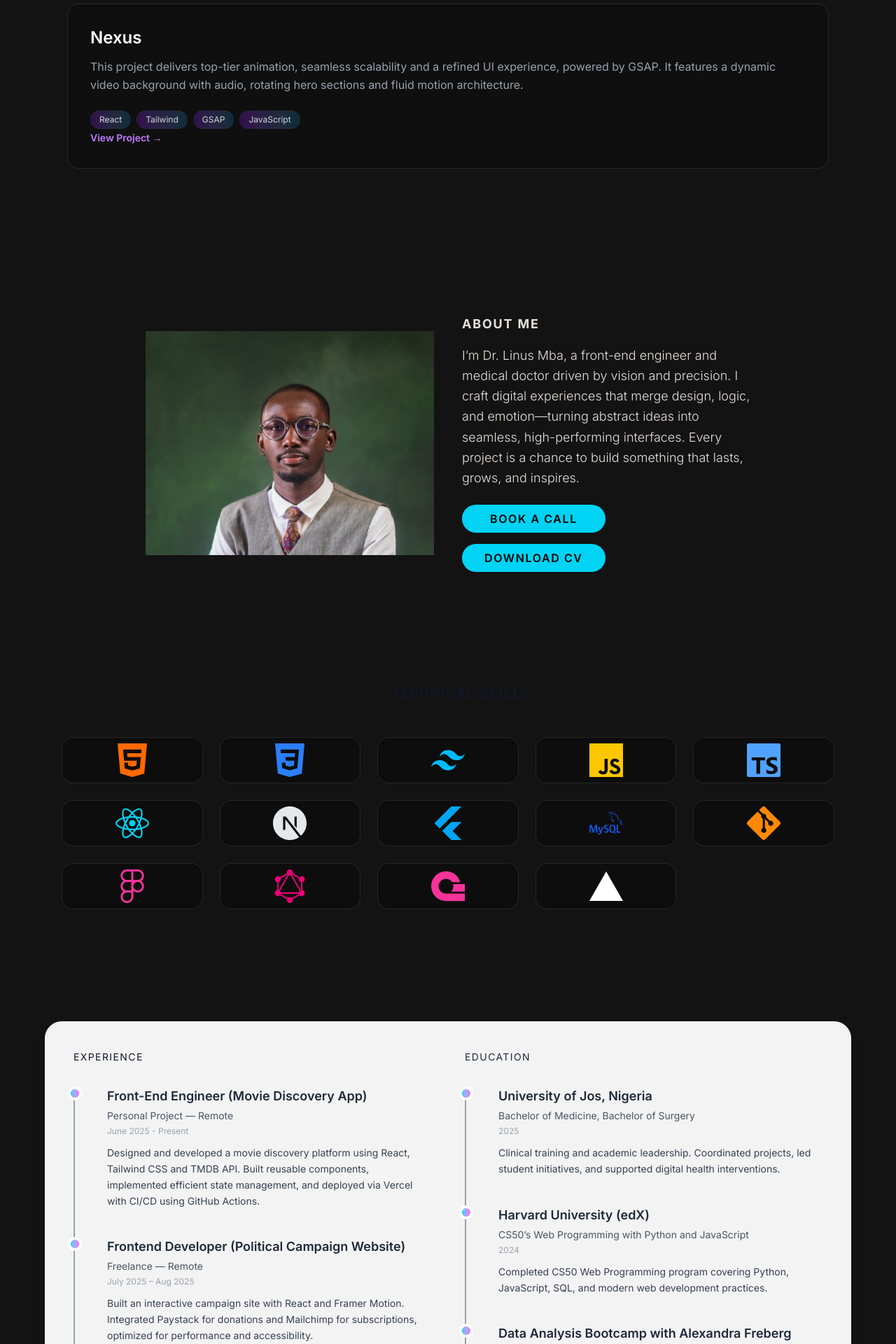
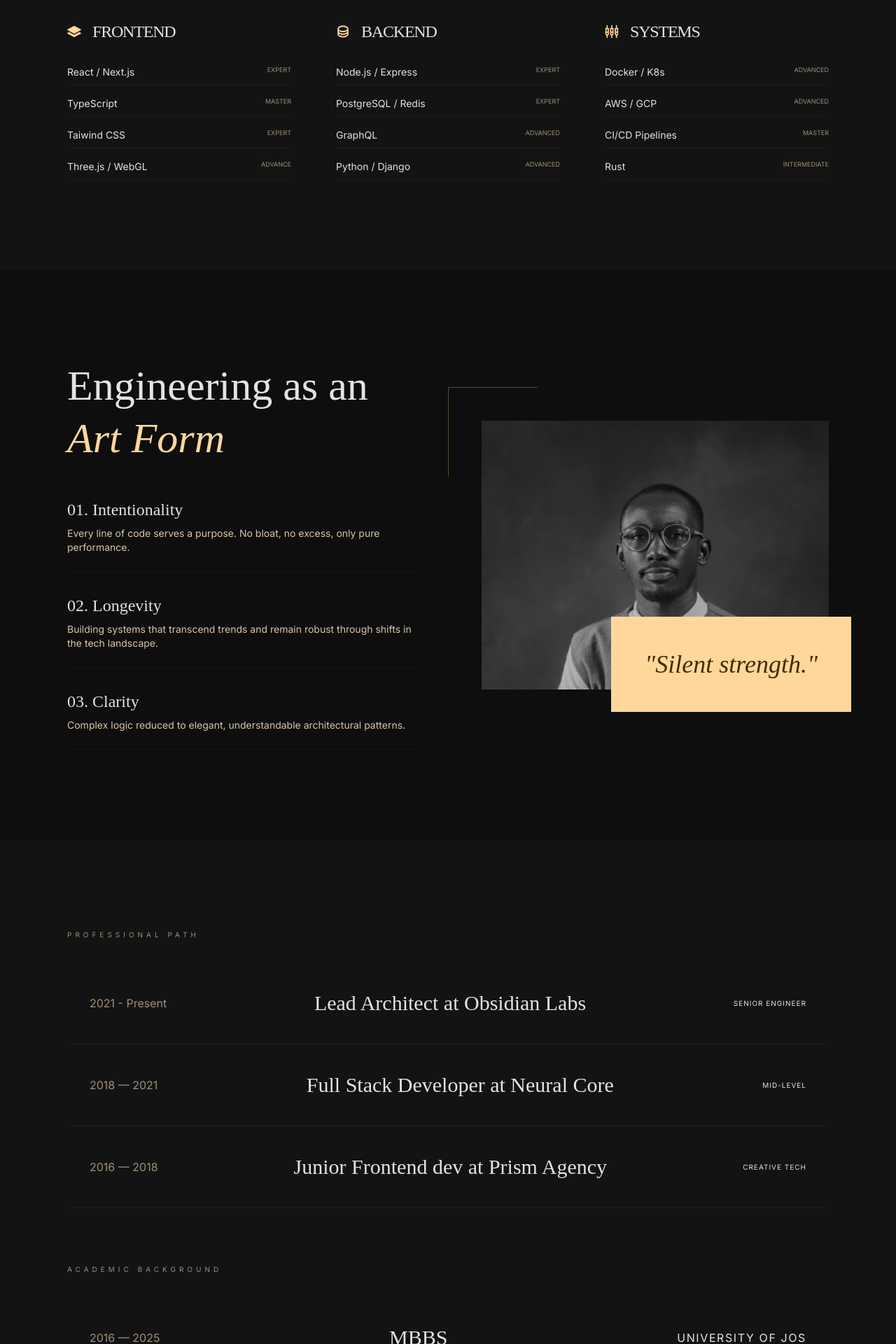
Before and after one commit to Godwinlinus/oriansportfolio.com, a React (Vite) app: page / in a window 1280 px wide. Shown: the part 3420-5340 px from the top of the page at 70% size. Built offline with nearby package versions, Linux system fonts and the light colour scheme; a web font is replaced by a local one.

Commit message:
feat: overhaul layout and enhance styling across multiple components

```diff
--- a/src/App.jsx
+++ b/src/App.jsx
@@ -4,7 +4,7 @@ import { useEffect } from "react";
 import Navbar from "./components/Navbar";
 import Hero from "./components/Hero";
 import About from "./components/About";
-import Resume from "./components/Resume";
+// import Resume from "./components/Resume";
 import Contact from "./components/Contact";
 import Footer from "./components/Footer";
 import Experience from "./components/Experience";
@@ -23,11 +23,14 @@ export default function App() {
           <Hero />
         </section>
         <FeaturedPorjects />
+        <TechnicalSkills />
         <About />
-        <TechnicalSkills />
         <Experience />
 
-        <Resume />
+
+
+
+        {/* <Resume /> */}
         <Contact />
         <Footer />
       </main>
--- a/src/components/About.jsx
+++ b/src/components/About.jsx
@@ -6,89 +6,56 @@ export default function About() {
   const controls = useAnimation();
 
   // loop through dynamic water-like shape changes
-  useEffect(() => {
-    const animateShape = async () => {
-      while (true) {
-        await controls.start({
-          borderRadius: [
-            "40% 60% 60% 40%",
-            "50% 50% 40% 60%",
-            "60% 40% 50% 50%",
-            "50% 60% 40% 50%",
-            "40% 60% 60% 40%",
-          ],
-          scale: [1, 1.05, 1, 1.05, 1],
-          transition: {
-            duration: 6,
-            ease: "easeInOut",
-            repeat: Infinity,
-          },
-        });
-      }
-    };
-    animateShape();
-  }, [controls]);
 
   return (
     <section
       id="about"
-      className="px-6 md:px-20 py-20 max-w-5xl mx-auto grid md:grid-cols-2 gap-10 items-center"
+      className="py-32 bg-surface-container-lowest border-y border-outline-variant/10"
     >
       {/* Profile Image with Water Border */}
       <motion.div
         initial={{ opacity: 0, scale: 0.9 }}
         animate={{ opacity: 1, scale: 1 }}
         transition={{ delay: 0.5, duration: 1 }}
-        className="relative flex justify-center items-center mt-12 md:mt-0"
+        className="max-w-7xl mx-auto px-12 md:px-24"
       >
         <motion.div
-          animate={controls}
-          className="absolute -inset-3 blur-xl"
+          className="grid grid-cols-1 md:grid-cols-2 gap-24 items-center"
 
-        ></motion.div>
-
-        {/* <motion.div
-          animate={controls}
-          className="absolute -inset-1 rounded-full bg-gradient-to-tr from-cyan-500/30 to-fuchsia-400/30"
-        ></motion.div> */}
-
-        <img
-          src="/profile.jpg"
-          alt="Linus Mba"
-          className="relative"
-        />
-      </motion.div>
-
-      {/* Text Section */}
-      <motion.div
-        initial={{ opacity: 0, x: 50 }}
-        whileInView={{ opacity: 1, x: 0 }}
-        transition={{ duration: 0.6 }}
-        viewport={{ once: true }}
-      >
-        <h2 className="text-lg font-bold mb-4 tracking-widest">ABOUT ME</h2>
-        <p className="text-lg mb-6 font-light leading-relaxed">
-          I’m Dr. Linus Mba, a front-end engineer and medical doctor driven
-          by vision and precision. I craft digital experiences that merge design,
-          logic, and emotion—turning abstract ideas into seamless, high-performing
-          interfaces. Every project is a chance to build something that lasts, grows, and inspires.
-        </p>
-        <div className="flex gap-4 flex-wrap tracking-widest font-semibold">
-          <a
-            href="mailto:linusgodwin2@gmail.com"
-            target="_blank"
-            rel="noopener noreferrer"
-            className="px-10 py-2 bg-cyan-400 hover:bg-fuchsia-400 rounded-full text-black transition-transform duration-300 hover:scale-105"
-          >
-            BOOK A CALL
-          </a>
-          <a
-            href="./resume.pdf"
-            className="px-8 py-2 bg-cyan-400 hover:bg-fuchsia-400 rounded-full text-black transition-transform duration-300 hover:scale-105"
-          >
-            DOWNLOAD CV
-          </a>
-        </div>
+        >
+          <div>
+            <h2 className="font-headline text-4xl md:text-6xl leading-tight mb-12">
+              Engineering as an <span className="italic text-primary">Art Form</span>
+            </h2>
+            <div className="space-y-8">
+              <div className="group border-b border-outline-variant/20 pb-6">
+                <h4 className="font-headline text-2xl mb-2 group-hover:text-primary transition-colors">
+                  01. Intentionality
+                </h4>
+                <p className="font-body text-on-surface-variant text-sm">Every line of code serves a purpose. No bloat, no excess, only pure performance.</p>
+              </div>
+              <div className="group border-b border-outline-variant/20 pb-6">
+                <h4 className="font-headline text-2xl mb-2 group-hover:text-primary transition-colors">02. Longevity</h4>
+                <p className="font-body text-on-surface-variant text-sm">Building systems that transcend trends and remain robust through shifts in the tech landscape.</p>
+              </div>
+              <div className="group border-b border-outline-variant/20 pb-6">
+                <h4 className="font-headline text-2xl mb-2 group-hover:text-primary transition-colors">03. Clarity</h4>
+                <p className="font-body text-on-surface-variant text-sm">Complex logic reduced to elegant, understandable architectural patterns.</p>
+              </div>
+            </div>
+          </div>
+          <div className="relative">
+            <div className="absolute -top-12 -left-12 w-32 h-32 border-t border-l border-primary/30"></div>
+            <img
+              src="/profile.jpg"
+              alt="Linus Mba"
+              className="w-full grayscale brightness-75 hover:brightness-100 transition-all duration-1000"
+            />
+            <div className="absolute -bottom-8 -right-8 p-12 bg-primary text-on-primary">
+              <p className="font-headline text-4xl italic">"Silent strength."</p>
+            </div>
+          </div>
+        </motion.div>
       </motion.div>
     </section>
   );
--- a/src/components/Experience.jsx
+++ b/src/components/Experience.jsx
@@ -1,5 +1,8 @@
 import React from "react";
 import { motion } from "framer-motion";
+import { PiDatabaseBold } from "react-icons/pi";
+import { BsLayersFill } from "react-icons/bs";
+import { MdOutlineSettingsInputComposite } from "react-icons/md";
 
 const educationData = [
   {
@@ -58,74 +61,59 @@ const experienceData = [
 
 const Experience = () => {
   return (
-    <section id="experience" className="px-6 py-20">
+    <section id="experience" className="py-32 px-12 md:px-24 bg-surface border-b border-outline-variant/10">
       {/* Card wrapper */}
       <motion.div
         initial={{ opacity: 0, y: 18 }}
         whileInView={{ opacity: 1, y: 0 }}
         transition={{ duration: 0.6 }}
-        className="max-w-6xl mx-auto bg-white/95 rounded-3xl shadow-xl border border-gray-100 p-6 md:p-10"
+        className="max-w-7xl mx-auto"
       >
-        <div className="grid md:grid-cols-2 gap-12">
-          {/* Experience Column */}
-          <div>
-            <motion.h2
-              initial={{ opacity: 0, y: 12 }}
-              whileInView={{ opacity: 1, y: 0 }}
-              transition={{ duration: 0.6 }}
-              className="text-sm tracking-widest text-gray-900 mb-8"
-            >
-              EXPERIENCE
-            </motion.h2>
-
-            <div className="relative pl-6">
-              {/* vertical line */}
-              <div className="absolute left-0 top-0 bottom-0 w-0.5 bg-gray-400" />
-              {experienceData.map((item, idx) => (
-                <motion.div
-                  key={idx}
-                  initial={{ opacity: 0, y: 20 }}
-                  whileInView={{ opacity: 1, y: 0 }}
-                  transition={{ delay: 0.06 * idx, duration: 0.6 }}
-                  className="mb-10 relative pl-6"
-                >
-                  <span className="absolute -left-7 top-1 w-3 h-3 rounded-full bg-gradient-to-r from-cyan-400 to-fuchsia-400 ring-4 ring-white" />
-                  <h3 className="text-lg font-semibold text-gray-800">{item.company}</h3>
-                  <p className="text-sm text-gray-600 mt-1">{item.role}</p>
-                  <p className="text-xs text-gray-400 mt-1 mb-3">{item.period}</p>
-                  <p className="text-sm text-gray-700 leading-relaxed">{item.description}</p>
-                </motion.div>
-              ))}
+        <div className="mb-20">
+          <span className="font-label text-[10px] text-outline tracking-[0.5em] uppercase block mb-8" >
+            Professional Path
+          </span>
+          <div className="space-y-0">
+            <div className="flex flex-col md:flex-row justify-between items-center py-10 border-b border-outline-variant/20 hover:bg-surface-container-high px-8 transition-colors group">
+              <span className="font-body text-outline group-hover:text-primary">
+                2021 - Present
+              </span>
+              <h3 className="font-headline text-3xl">Lead Architect at Obsidian Labs</h3>
+              <span className="font-label text-[10px] tracking-widest uppercase">Senior Engineer</span>
+            </div>
+            <div className="flex flex-col md:flex-row justify-between items-center py-10 border-b border-outline-variant/20 hover:bg-surface-container-high px-8 transition-colors group">
+              <span className="font-body text-outline group-hover:text-primary">2018 — 2021</span>
+              <h3 className="font-headline text-3xl">Full Stack Developer at Neural Core</h3>
+              <span className="font-label text-[10px] tracking-widest uppercase">Mid-Level</span>
+            </div>
+            <div className="flex flex-col md:flex-row justify-between items-center py-10 border-b border-outline-variant/20 hover:bg-surface-container-high px-8 transition-colors group">
+              <span className="font-body text-outline group-hover:text-primary">2016 — 2018</span>
+              <h3 className="font-headline text-3xl">Junior Frontend dev at Prism Agency</h3>
+              <span className="font-label text-[10px] tracking-widest uppercase">Creative Tech</span>
             </div>
           </div>
-
-          {/* Education Column */}
-          <motion.div
-            initial={{ opacity: 0, y: 12 }}
-            whileInView={{ opacity: 1, y: 0 }}
-            transition={{ delay: 0.2, duration: 0.6 }}
-          >
-            <h2 className="text-sm tracking-widest text-gray-800 mb-8">EDUCATION</h2>
-
-            <div className="relative pl-6">
-              <div className="absolute left-0 top-0 bottom-0 w-0.5 bg-gray-400" />
-              {educationData.map((item, idx) => (
-                <motion.div
-                  key={idx}
-                  initial={{ opacity: 0, y: 20 }}
-                  whileInView={{ opacity: 1, y: 0 }}
-                  transition={{ delay: 0.08 * idx + 0.2, duration: 0.6 }}
-                  className="mb-10 relative pl-6"
-                >
-                  <span className="absolute -left-7 top-1 w-3 h-3 rounded-full bg-gradient-to-r from-cyan-400 to-fuchsia-400 ring-4 ring-white" />
-                  <h3 className="text-lg font-semibold text-gray-800">{item.company}</h3>
-                  <p className="text-sm text-gray-600 mt-1">{item.role}</p>
-                  <p className="text-xs text-gray-400 mt-1 mb-3">{item.period}</p>
-                  <p className="text-sm text-gray-700 leading-relaxed">{item.description}</p>
-                </motion.div>
-              ))}
+        </div>
+        <div>
+          <span className="font-label text-[10px] text-outline tracking-[0.5em] uppercase block mb-8" >
+            Academic Background
+          </span>
+          <div className="space-y-0">
+            <div className="flex flex-col md:flex-row justify-between items-center py-10 border-b border-outline-variant/20 hover:bg-surface-container-high px-8 transition-colors group">
+              <span className="font-body text-outline group-hover:text-primary">2016 — 2025</span>
+              <h3 className="font-headline text-3xl">MBBS</h3>
+              <span className="font-label textsm tracking-widest uppercase">University of Jos</span>
             </div>
-          </motion.div>
+            <div className="flex flex-col md:flex-row justify-between items-center py-10 border-b border-outline-variant/20 hover:bg-surface-container-high px-8 transition-colors group">
+              <span className="font-body text-outline group-hover:text-primary">2023-2024</span>
+              <h3 className="font-headline text-3xl"> CS50</h3>
+              <span className="font-label text-sm tracking-widest uppercase">Harvard University (edX)</span>
+            </div>
+            <div className="flex flex-col md:flex-row justify-between items-center py-10 border-b border-outline-variant/20 hover:bg-surface-container-high px-8 transition-colors group">
+              <span className="font-body text-outline group-hover:text-primary">2023-2024</span>
+              <h3 className="font-headline text-3xl">Data Analysis Bootcamp</h3>
+              <span className="font-label text-sm tracking-widest uppercase">with alexandra Freberg</span>
+            </div>
+          </div>
         </div>
       </motion.div>
     </section>
--- a/src/components/FeaturedProject.jsx
+++ b/src/components/FeaturedProject.jsx
@@ -115,54 +115,6 @@ export default function FeaturedProjects() {
           </div>
         </div>
       </div>
-
-
-
-      <p className="text-3xl md:text-4xl font-bold text-gray-100 max-w-3xl leading-snug">
-        Some of my favourite projects — where creativity, code, and caffeine
-        collided perfectly.
-      </p>
-
-      <div className="grid md:grid-cols-1 gap-10 mt-12">
-        {projects.map((proj, index) => (
-          <motion.div
-            key={proj.title}
-            initial={{ opacity: 0, y: 40 }}
-            whileInView={{ opacity: 1, y: 0 }}
-            transition={{ delay: index * 0.15, duration: 0.6 }}
-            viewport={{ once: true }}
-            className="group relative border border-white/10 rounded-2xl p-8 bg-[#0f0f0f]/70 backdrop-blur-sm overflow-hidden hover:border-purple-500/40 hover:shadow-[0_0_25px_rgba(168,85,247,0.3)] transition-all duration-500"
-          >
-            {/* Gradient hover overlay */}
-            {/* <div className="absolute inset-0 opacity-0 group-hover:opacity-100 transition-opacity duration-700 bg-gradient-to-br from-purple-600/10 to-cyan-400/10" /> */}
-
-            <h3 className="text-2xl font-semibold text-white mb-3 group-hover:text-purple-300 transition-colors">
-              {proj.title}
-            </h3>
-            <p className="text-gray-400 mb-6 leading-relaxed">{proj.desc}</p>
-
-            <div className="flex flex-wrap gap-2">
-              {proj.tags.map((tag) => (
-                <span
-                  key={tag}
-                  className="text-xs bg-gradient-to-r from-purple-700/30 to-cyan-700/30 text-gray-300 px-3 py-1 rounded-full border border-gray-700/30"
-                >
-                  {tag}
-                </span>
-              ))}
-            </div>
-
-            <motion.a
-              href={proj.href}
-              target="_blank"
-              whileHover={{ x: 4 }}
-              className="mt-6 text-sm text-purple-400 font-semibold cursor-pointer hover:text-cyan-300 transition-colors"
-            >
-              View Project →
-            </motion.a>
-          </motion.div>
-        ))}
-      </div>
     </motion.section>
   );
 }
--- a/src/components/TechnicalSkills.jsx
+++ b/src/components/TechnicalSkills.jsx
@@ -1,5 +1,8 @@
 import React from "react";
 import { motion } from "framer-motion";
+import { PiDatabaseBold } from "react-icons/pi";
+import { BsLayersFill } from "react-icons/bs";
+import { MdOutlineSettingsInputComposite } from "react-icons/md";
 import {
   SiHtml5,
   SiCss3,
@@ -36,32 +39,114 @@ const skills = [
 
 export default function TechnicalSkills() {
   return (
-    <section id="skills" className="px-6 py-20 max-w-6xl mx-auto text-gray-200">
-      <motion.h2
-        initial={{ opacity: 0, y: 20 }}
-        whileInView={{ opacity: 1, y: 0 }}
-        transition={{ duration: 0.6 }}
-        className="text-lg ml-9 tracking-widest text-gray-900 dark:text-gray-100 mb-10 font-bold mb-12 text-center"
-      >
-        TECHNICAL SKILLS
-      </motion.h2>
-
-      <div className="grid  grid-cols-2 sm:grid-cols-3 md:grid-cols-4 lg:grid-cols-5 gap-6">
-        {skills.map((skill, index) => (
+    <section id="experience" className="py-32 px-12 md:px-24 relative z-10 bg-surface border-t border-outline-variant/10">
+          {/* Card wrapper */}
           <motion.div
-            initial={{ opacity: 0, y: 20 }}
+            initial={{ opacity: 0, y: 18 }}
             whileInView={{ opacity: 1, y: 0 }}
-            transition={{ delay: index * 0.05, duration: 0.4 }}
-            whileHover={{ scale: 1.07 }}
+            transition={{ duration: 0.6 }}
+            className="flex justify-between items-end mb-24"
           >
-            <div className="bg-[#0a0a0a]/60 border border-white/10 hover:border-indigo-500 transition-all duration-300 rounded-2xl backdrop-blur-sm">
-              <div className="flex justify-center mt-2 mb-2">
-                <div className="text-5xl">{skill.icon}</div>
+            <h2 className="font-headline text-5xl md:text-7xl">
+              Technical <br/>
+              <span className="italic text-primary">Experience</span>
+            </h2>
+            <span className="font-label text-[10px] text-outline tracking-[0.5em] mb-4 uppercase">
+              02 — Stacks
+            </span>
+          </motion.div>
+          <div className="grid md:grid-cols-1 md:grid-cols-3 gap-16">
+            <div className="space-y-8">
+              <div className="flex items-center gap-4">
+                <span className="text-primary text-xl"><BsLayersFill /></span>
+                <h3 className="font-headline text-2xl uppercase tracking-tighter">
+                  Frontend
+                </h3>
+              </div>
+              <div className="space-y-4">
+                <div className="flex justify-between border-b border-outline-variant/20 pb-2">
+                  <span className="font-body text-sm">
+                    React / Next.js
+                  </span>
+                  <span className="font-label text-[9px] text-outline uppercase">
+                    Expert
+                  </span>
+                </div>
+                <div className="flex justify-between border-b border-outline-variant/20 pb-2">
+                  <span className="font-body text-sm">
+                    TypeScript
+                  </span>
+                  <span className="font-label text-[9px] text-outline uppercase">
+                    Master
+                  </span>
+                </div>
+                <div className="flex justify-between border-b border-outline-variant/20 pb-2">
+                  <span className="font-body text-sm">
+                    Taiwind CSS
+                  </span>
+                  <span className="font-label text-[9px] text-outline uppercase">
+                    Expert
+                  </span>
+                </div>
+                <div className="flex justify-between border-b border-outline-variant/20 pb-2">
+                  <span className="font-body text-sm">
+                    Three.js / WebGL
+                  </span>
+                  <span className="font-label text-[9px] text-outline uppercase">
+                    Advance
+                  </span>
+                </div>
               </div>
             </div>
-          </motion.div>
-        ))}
-      </div>
+            <div className="space-y-8">
+              <div className="flex items-center gap-4">
+                <span className="text-primary text-xl"><PiDatabaseBold /></span>
+                <h3 className="font-headline text-2xl uppercase tracking-tighter">Backend</h3>
+              </div>
+              <div className="space-y-4">
+                  <div className="flex justify-between border-b border-outline-variant/20 pb-2">
+                    <span className="font-body text-sm">Node.js / Express</span>
+                    <span className="font-label text-[9px] text-outline uppercase">Expert</span>
+                  </div>
+                <div className="flex justify-between border-b border-outline-variant/20 pb-2">
+                  <span className="font-body text-sm">PostgreSQL / Redis</span>
+                  <span className="font-label text-[9px] text-outline uppercase">Expert</span>
+                </div>
+                <div className="flex justify-between border-b border-outline-variant/20 pb-2">
+                  <span className="font-body text-sm">GraphQL</span>
+                  <span className="font-label text-[9px] text-outline uppercase">Advanced</span>
+                </div>
+                <div className="flex justify-between border-b border-outline-variant/20 pb-2">
+                  <span className="font-body text-sm">Python / Django</span>
+                  <span className="font-label text-[9px] text-outline uppercase">Advanced</span>
+                </div>
+              </div>
+            </div>
+            <div className="space-y-8">
+              <div className="flex items-center gap-4">
+                <span className="text-primary text-xl"><MdOutlineSettingsInputComposite /></span>
+                <h3 className="font-headline text-2xl uppercase tracking-tighter">Systems</h3>
+              </div>
+              <div className="space-y-4">
+                <div className="flex justify-between border-b border-outline-variant/20 pb-2">
+                  <span className="font-body text-sm">Docker / K8s</span>
+                  <span className="font-label text-[9px] text-outline uppercase">Advanced</span>
+                </div>
+                <div className="flex justify-between border-b border-outline-variant/20 pb-2">
+                  <span className="font-body text-sm">AWS / GCP</span>
+                  <span className="font-label text-[9px] text-outline uppercase">Advanced</span>
+                </div>
+                <div className="flex justify-between border-b border-outline-variant/20 pb-2">
+                  <span className="font-body text-sm">CI/CD Pipelines</span>
+                  <span className="font-label text-[9px] text-outline uppercase">Master</span>
+                </div>
+                <div className="flex justify-between border-b border-outline-variant/20 pb-2">
+                  <span className="font-body text-sm">Rust</span>
+                  <span className="font-label text-[9px] text-outline uppercase">Intermediate</span>
+                </div>
+              </div>
+            </div>
+          </div>
     </section>
   );
 }
```
Also changed, not shown: src/components/Contact.jsx (+45 -39 lines), src/components/Footer.jsx (+14 -2 lines).
